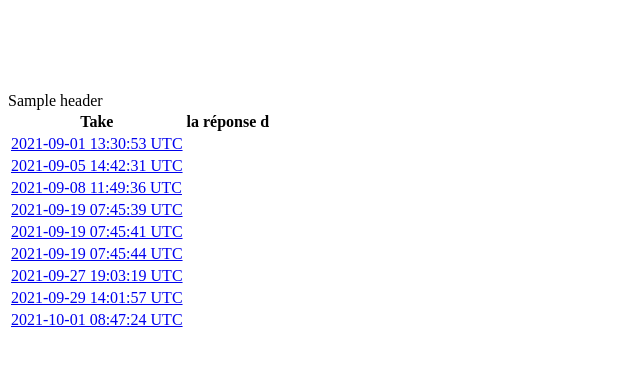
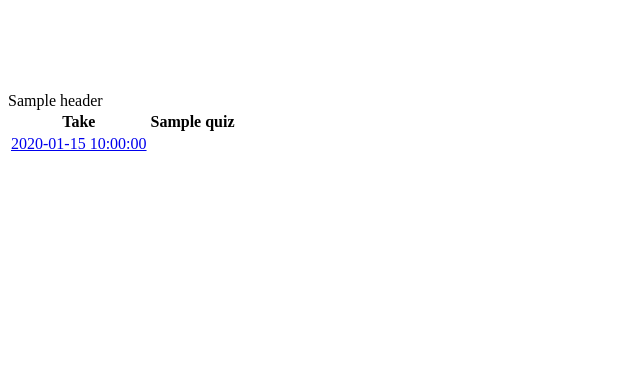
Before and after one commit to Nomeos/Looper, a PHP site: the page made by resources/views/admin/results.php in a window 1280 px wide. Shown: the top 370 px of the page, without its empty margins (0-640 px from the left). Run offline with PHP 8.4, Linux system fonts and the light colour scheme; the template is opened without the code that fills it: most values are stand-ins (such as "Sample title", 1, 10 or a date in 2020).

Commit message:
Finish dynamic view

```diff
--- a/resources/views/admin/admin.php
+++ b/resources/views/admin/admin.php
@@ -14,7 +14,7 @@
                     <td><?= $quiz->title ?></td>
                     <td class="action">
                         <?php if (count($quiz->questions()) > 0) : ?>
-                            <a title="Be ready for answers" href="/quiz/<?= $quiz->id ?>/toAnswering"><i
+                            <a data-method="put" title="Be ready for answers" href="/quiz/<?= $quiz->id ?>/toAnswering"><i
                                         class="fa fa-comment"></i></a>
                         <?php endif ?>
                         <a title="Edit" href="/quiz/<?= $quiz->id ?>/edit"><i class="fa fa-edit"></i></a>
@@ -41,7 +41,7 @@
                 <tr>
                     <td><?= $quiz->title ?></td>
                     <td class="action">
-                        <a title="Show results" href="/answer"><i class="fa fa-chart-bar"></i></a>
+                        <a title="Show results" href="/quiz/<?= $quiz->id ?>/fulfillment"><i class="fa fa-chart-bar"></i></a>
                         <a title="Close" rel="nofollow" data-method="put" href="/quiz/<?= $quiz->id ?>/toClosed">
                             <i class="fa fa-minus-circle"></i>
                         </a>
@@ -65,7 +65,7 @@
                 <tr>
                     <td><?= $quiz->title ?></td>
                     <td class="action">
-                        <a title="Show results" href="/answer"><i class="fa fa-chart-bar"></i></a>
+                        <a title="Show results" href="/quiz/<?= $quiz->id ?>/fulfillment"><i class="fa fa-chart-bar"></i></a>
                         <a data-confirm="Are you sure?" title="Destroy" rel="nofollow" data-method="delete"
                            href="/quiz/1234"><i class="fa fa-trash"></i></a>
                     </td>
--- a/resources/views/admin/results.php
+++ b/resources/views/admin/results.php
@@ -4,47 +4,17 @@
             <thead>
             <tr>
                 <th>Take</th>
-                <th><a>la réponse d</a></th>
+                <th><a><?= $quiz->title ?></a></th>
             </tr>
             </thead>
 
             <tbody>
-            <tr>
-                <td><a href="/answer/1234">2021-09-01 13:30:53 UTC</a></td>
-                <td class="answer"><i class="fa fa-check short"></i></td>
-            </tr>
-            <tr>
-                <td><a href="/answer/1234">2021-09-05 14:42:31 UTC</a></td>
-                <td class="answer"><i class="fa fa-times empty"></i></td>
-            </tr>
-            <tr>
-                <td><a href="/answer/1234">2021-09-08 11:49:36 UTC</a></td>
-                <td class="answer"><i class="fa fa-check-double filled"></i></td>
-            </tr>
-            <tr>
-                <td><a href="/answer/1234">2021-09-19 07:45:39 UTC</a></td>
-                <td class="answer"><i class="fa fa-times empty"></i></td>
-            </tr>
-            <tr>
-                <td><a href="/answer/1234">2021-09-19 07:45:41 UTC</a></td>
-                <td class="answer"><i class="fa fa-times empty"></i></td>
-            </tr>
-            <tr>
-                <td><a href="/answer/1234">2021-09-19 07:45:44 UTC</a></td>
-                <td class="answer"><i class="fa fa-times empty"></i></td>
-            </tr>
-            <tr>
-                <td><a href="/answer/1234">2021-09-27 19:03:19 UTC</a></td>
-                <td class="answer"><i class="fa fa-check short"></i></td>
-            </tr>
-            <tr>
-                <td><a href="/answer/1234">2021-09-29 14:01:57 UTC</a></td>
-                <td class="answer"><i class="fa fa-check short"></i></td>
-            </tr>
-            <tr>
-                <td><a href="/answer/1234">2021-10-01 08:47:24 UTC</a></td>
-                <td class="answer"><i class="fa fa-check short"></i></td>
-            </tr>
+            <?php foreach ($quizFulfillments as $fulfillment): ?>
+                <tr>
+                    <td><a href="/fulfillment/<?= $fulfillment->fulfillment_id ?>"><?= $fulfillment->date ?></a></td>
+                    <td class="answer"><i class="fa fa-check short"></i></td>
+                </tr>
+            <?php endforeach; ?>
             </tbody>
 
         </table>
```
Also changed, not shown: app/controllers/FulfillmentController.php (renamed from app/controllers/AnswerController.php, +12 -31 lines), app/controllers/QuizController.php (+41 -4 lines), app/models/Answer.php (+12 -0 lines), app/models/Fulfillment.php (+16 -0 lines), app/models/Quiz.php (+15 -0 lines), resources/views/admin/show.php (+6 -3 lines), routes/Router.php (+15 -7 lines).
